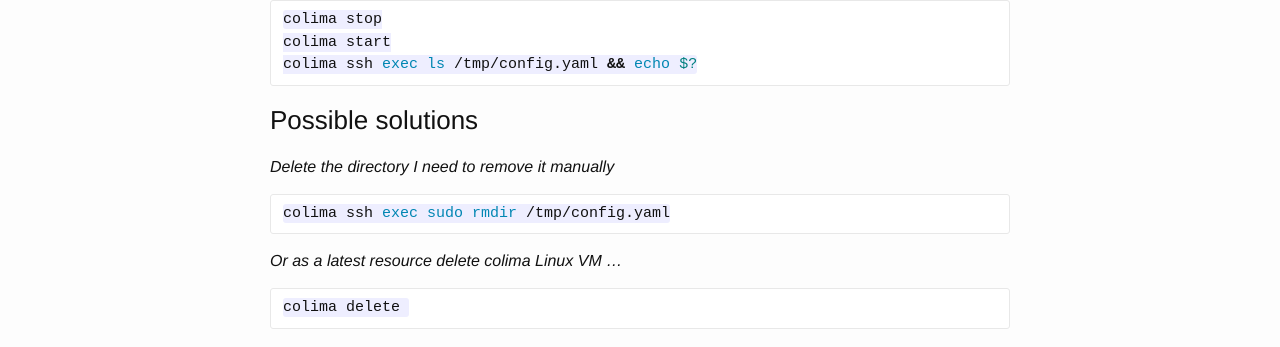
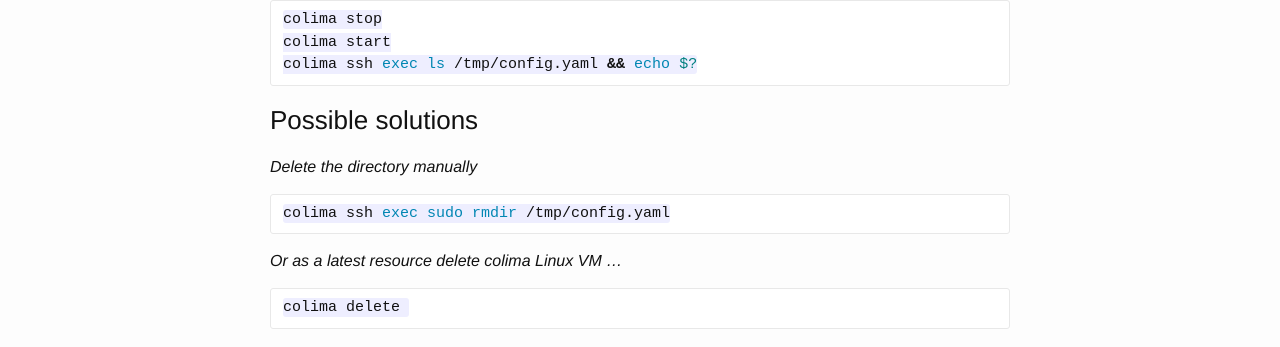
Before and after one commit to arainho/arainho.github.io, a Jekyll site: the page built from _posts/2022-04-28-colima-sharing-file-issues.md, in a window 1280 px wide. Shown: the part 1406-1753 px from the top of the page. Built offline with Jekyll 4.4.1, drawn with Linux system fonts in a browser that asks for light colours; our own code applies the rules of GitHub Pages for plain Markdown files.

Commit message:
Update 2022-04-28-colima-sharing-file-issues.md

````diff
--- a/_posts/2022-04-28-colima-sharing-file-issues.md
+++ b/_posts/2022-04-28-colima-sharing-file-issues.md
@@ -60,7 +60,7 @@ colima ssh exec ls /tmp/config.yaml && echo $?
 
 ### Possible solutions
 
-*Delete the directory I need to remove it manually*
+*Delete the directory manually*
 ```bash
 colima ssh exec sudo rmdir /tmp/config.yaml
 ```
````
